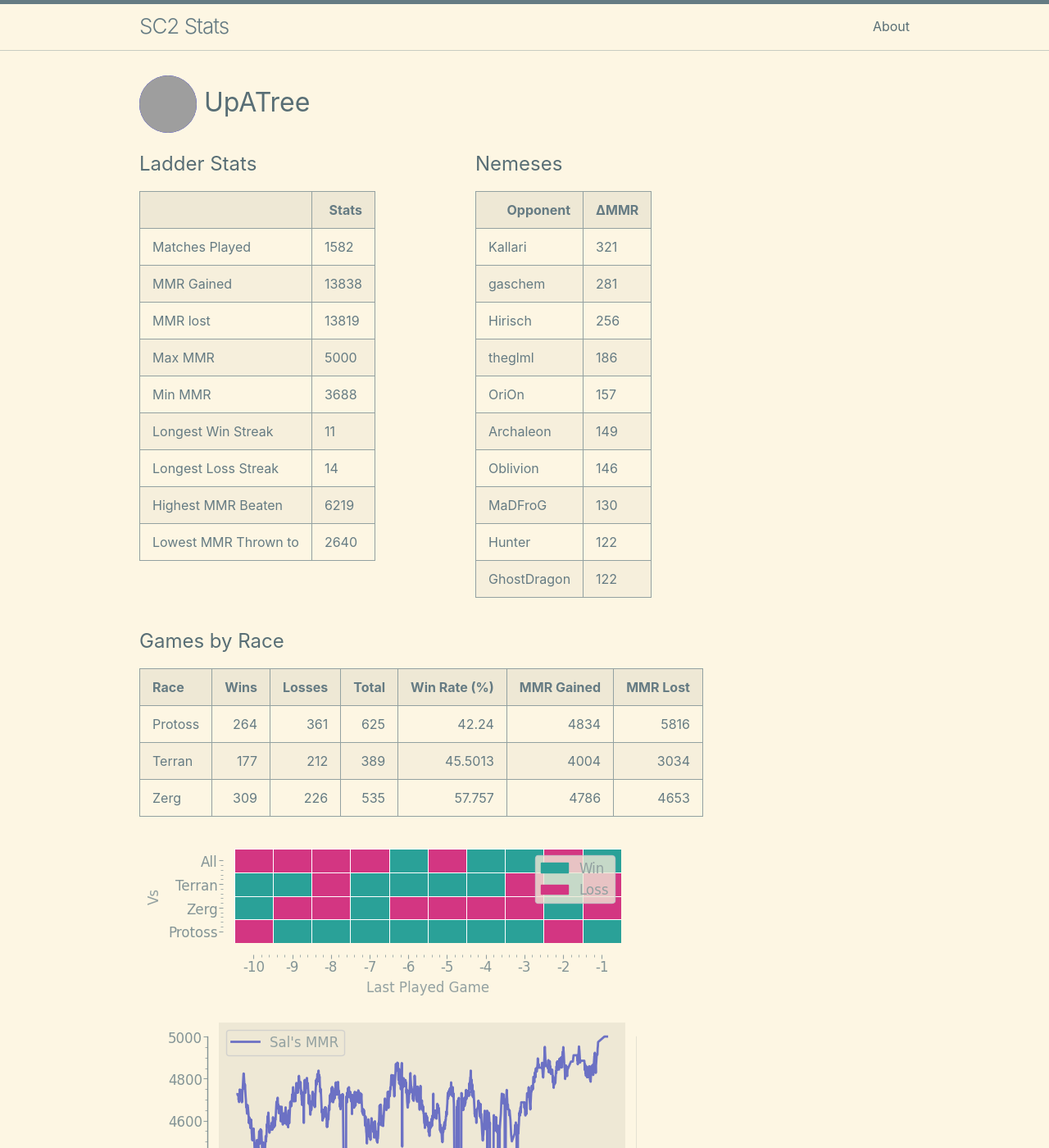
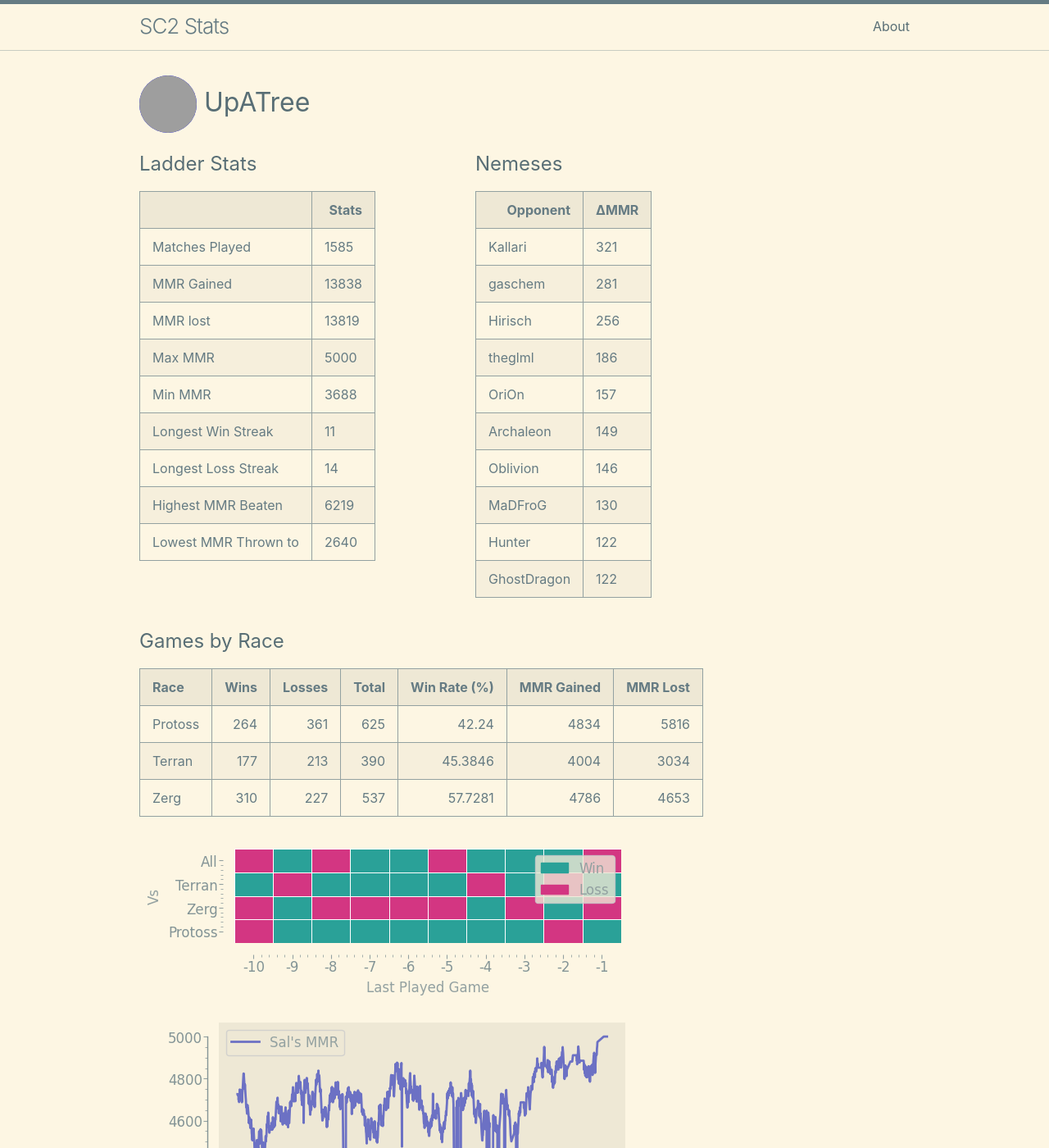
Before and after one commit to kylermurphy/UpATree, a Jekyll site: the page built from docs/index.md, in a window 1280 px wide and 1400 px high. Shown: the whole window at 82% size. Built offline with Jekyll 4.4.1, drawn with Linux system fonts in a browser that asks for light colours; grey boxes are pictures that could not be loaded.

Commit message:
running on push

```diff
--- a/docs/index.md
+++ b/docs/index.md
@@ -18,7 +18,7 @@ layout: home
   <tbody>
     <tr>
       <td>Matches Played</td>
-      <td>1582</td>
+      <td>1585</td>
     </tr>
     <tr>
       <td>MMR Gained</td>
@@ -115,8 +115,8 @@ layout: home
 | Race    |   Wins |   Losses |   Total |   Win Rate (%) |   MMR Gained |   MMR Lost |
 |:--------|-------:|---------:|--------:|---------------:|-------------:|-----------:|
 | Protoss |    264 |      361 |     625 |        42.24   |         4834 |       5816 |
-| Terran  |    177 |      212 |     389 |        45.5013 |         4004 |       3034 |
-| Zerg    |    309 |      226 |     535 |        57.757  |         4786 |       4653 |
+| Terran  |    177 |      213 |     390 |        45.3846 |         4004 |       3034 |
+| Zerg    |    310 |      227 |     537 |        57.7281 |         4786 |       4653 |
 
 ![Games by Race](./assets/gm_hist.png)
 
--- a/log.txt
+++ b/log.txt
@@ -746,3 +746,4 @@ Writing a log file 2025-03-30 17:19:18.
 Writing a log file 2025-03-30 17:34:31.
 Writing a log file 2025-03-30 17:48:10.
 Writing a log file 2025-03-30 18:29:08.
+Writing a log file 2025-03-30 18:49:28.
```
Also changed, not shown: docs/assets/MMR.png, docs/assets/daily.png, docs/assets/gm_hist.png, docs/assets/r_wrt.png, 1 other file.
